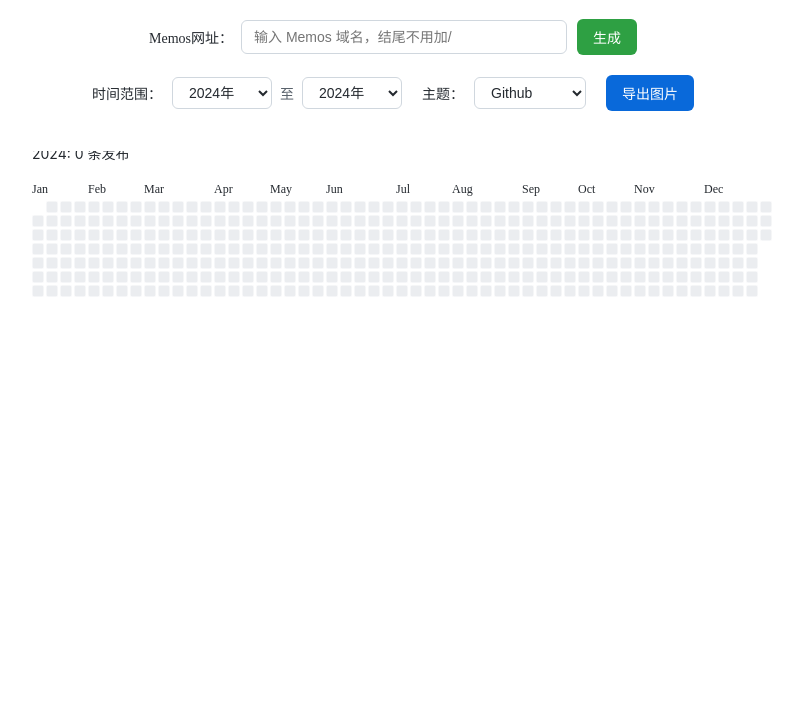
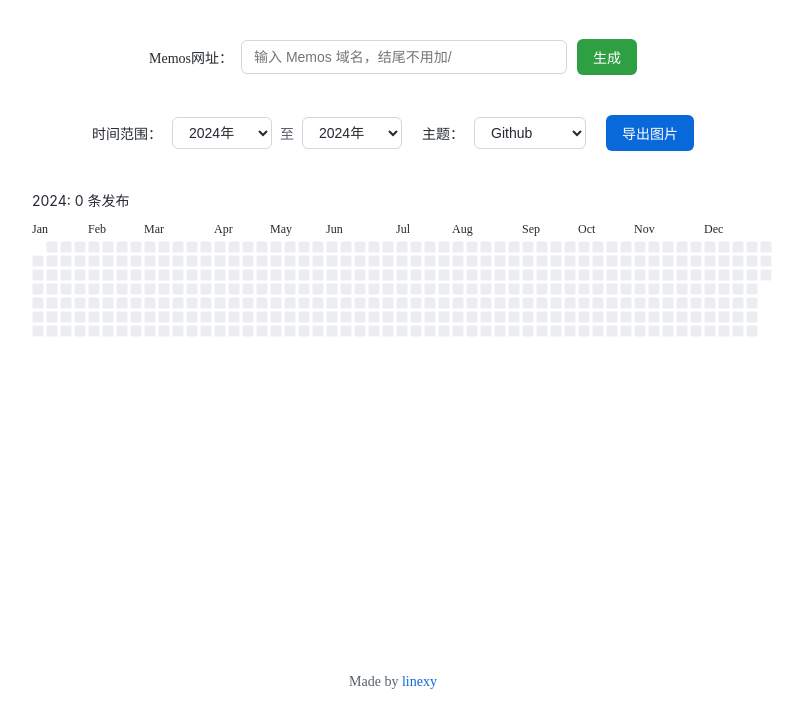
Before and after one commit to linexy/memosheartmap, a plain HTML site: page index.html in a window 1280 px wide. Shown: the part 98-826 px from the top of the page, without its empty margins (247-1049 px from the left). Before the commit the page ends 800 px from the top, so only its background shows below. Drawn offline with nearby package versions, Linux system fonts and the light colour scheme; no server answers.

Commit message:
add author

```diff
--- a/index.html
+++ b/index.html
@@ -35,6 +35,9 @@
             <button id="exportBtn" class="export-btn">导出图片</button>
         </div>
         <div id="heatmap"></div>
+        <footer class="footer">
+            Made by <a href="https://github.com/linexy/memosheartmap" target="_blank">linexy</a>
+        </footer>
     </div>
     <script src="script.js"></script>
 </body>
--- a/script.js
+++ b/script.js
@@ -24,7 +24,7 @@ let currentTheme = 'github';
 //let currentUser = 'linexy';
 
 // 修改全局变量
-let currentDomain = 'https://exp.com';
+let currentDomain = 'https://example.com';
 
 function formatDate(date) {
     return d3.timeFormat('%Y-%m-%d')(date);
@@ -95,7 +95,7 @@ function createHeatmap(data, year, container) {
     svg.append('text')
         .attr('class', 'year-stats')
         .attr('x', margin.left)
-        .attr('y', 8)
+        .attr('y', 15)
         .text(`${year}: ${yearTotal} 条发布`)
         .style('font-size', '14px')
         .style('fill', '#24292f');
--- a/style.css
+++ b/style.css
@@ -1,4 +1,7 @@
 .container {
+    min-height: 100vh;
+    display: flex;
+    flex-direction: column;
     max-width: 1200px;
     margin: 0 auto;
     padding: 20px;
@@ -16,11 +19,13 @@ h1 {
 }
 
 #heatmap {
+    flex: 1;
     display: flex;
     flex-direction: column;
     gap: 40px;
     padding: 20px;
     background: white;
+    margin-bottom: 20px;
 }
 
 rect {
@@ -47,6 +52,7 @@ rect:hover {
 /* 添加年度统计样式 */
 .year-stats {
     font-family: -apple-system, BlinkMacSystemFont, "Segoe UI", Helvetica, Arial, sans-serif;
+    margin-bottom: 10px;
 }
 
 .heatmap-container {
@@ -115,6 +121,7 @@ rect:hover {
     width: 100%;
     display: flex;
     justify-content: center;
+    margin-bottom: 20px;
 }
 
 /* 修改用户输入容器样式 */
@@ -197,3 +204,22 @@ rect:hover {
 .export-btn:active {
     background-color: #0747a6;
 }
+
+.footer {
+    text-align: center;
+    padding: 40px 0;
+    color: #57606a;
+    font-size: 14px;
+    position: relative;
+    width: 100%;
+    bottom: 0;
+}
+
+.footer a {
+    color: #0969da;
+    text-decoration: none;
+}
+
+.footer a:hover {
+    text-decoration: underline;
+}
```
